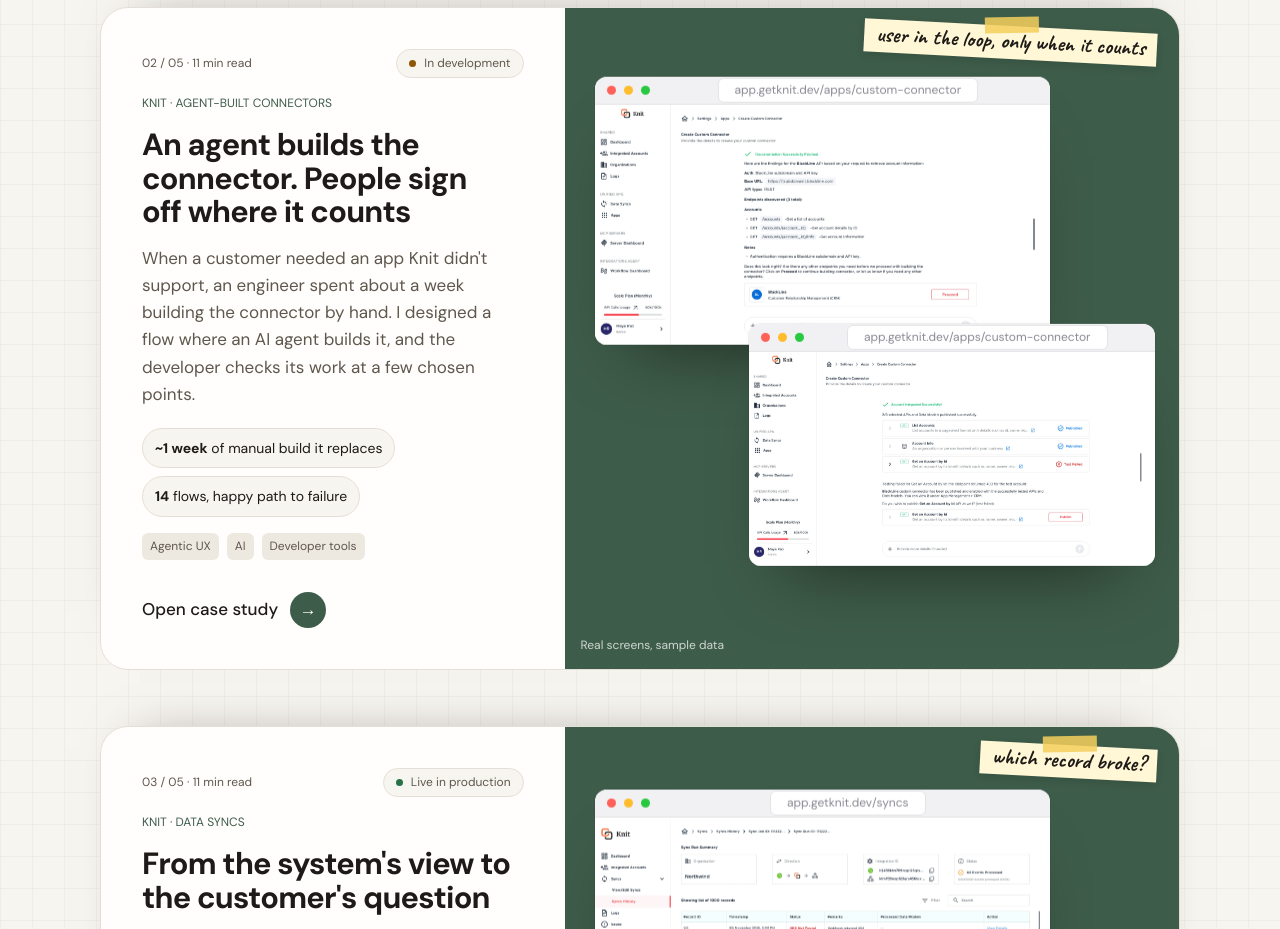
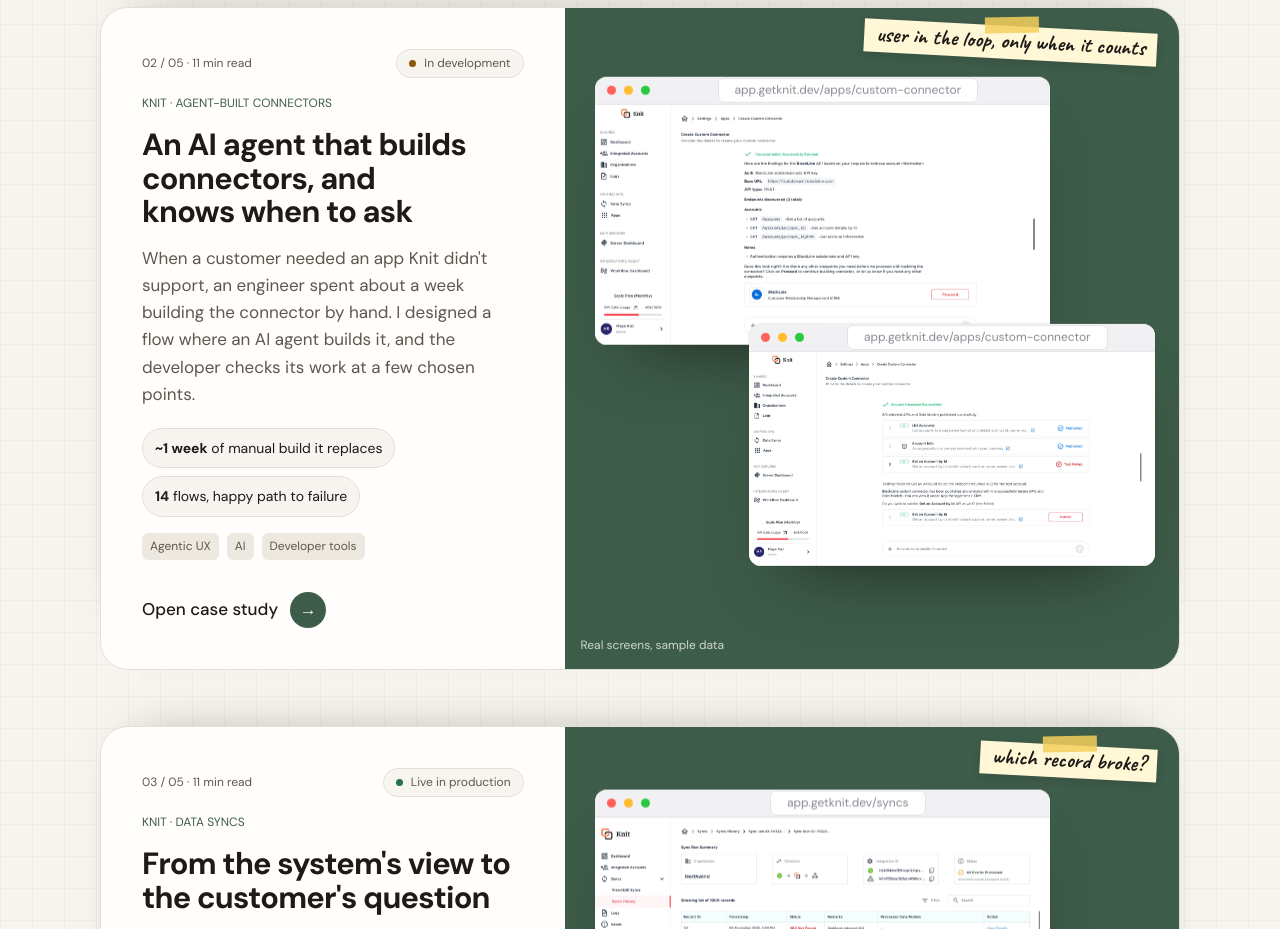
Before and after one commit to priyadar-2817/Portfolio, a plain HTML site: page index.html in a window 1280 px wide. Shown: the part 1960-2889 px from the top of the page. Drawn offline with nearby package versions, Linux system fonts and the light colour scheme; animation ran at ten frames a second; a web font is replaced by a local one.

Commit message:
Connector case: new title (#32)
Claude-Session: https://claude.ai/code/session_01HANcdKuu31yACBcrgzp2pV

Co-authored-by: Claude <noreply@anthropic.com>

```diff
--- a/index.html
+++ b/index.html
@@ -1217,7 +1217,7 @@ html[data-style="ink"] .hero h1 em{color:#F5CF5C}
           <div class="scard-copy">
             <div class="scard-top"><span class="idx">02 / 05</span><span class="badge">In development</span></div>
             <span class="co">KNIT · AGENT-BUILT CONNECTORS</span>
-            <h3>An agent builds the connector. People sign off where it counts</h3>
+            <h3>An AI agent that builds connectors, and knows when to ask</h3>
             <p>When a customer needed an app Knit didn't support, an engineer spent about a week building the connector by hand. I designed a flow where an AI agent builds it, and the developer checks its work at a few chosen points.</p>
             <div class="outcomes"><span><b>~1 week</b> of manual build it replaces</span><span><b>14</b> flows, happy path to failure</span></div>
             <div class="tags"><span>Agentic UX</span><span>AI</span><span>Developer tools</span></div>
@@ -2412,7 +2412,7 @@ const CASES = [
     id: "case-connector", n: "02", tint: "#3D3A5C", depth: "Full case study",
     real: "Real product screens from the design file. BlackLine is the sample app; the user and descriptions are sample data.",
     kicker: "Case study 02 · Knit · Agent-built connectors · 2026", crumb: "02 · Knit · Agent-built connectors",
-    title: "An agent builds the connector. <em>People sign off</em> where it counts",
+    title: "An AI agent that builds connectors, and <em>knows when to ask</em>",
     lede: "When a Knit customer needed an app Knit didn't support, an engineer built the connector by hand, which took about a week. This flow hands that work to an AI agent. The developer stays in the loop at the few points where a wrong guess would be expensive.",
     cover: { main: "ccFindings", url: "app.getknit.dev/apps/custom-connector" },
     tldr: { role: "Sole designer, with two founders", team: "The product founder and the CTO", timeline: "About 5.5 weeks of design. Backend in development, frontend next", industry: "B2B SaaS · Developer tools · AI agents", problem: "Every unsupported app meant about a week of an engineer's time, and requests kept coming.", result: "In development. 14 flows designed, from the happy path to every way the agent can fail" },
```
